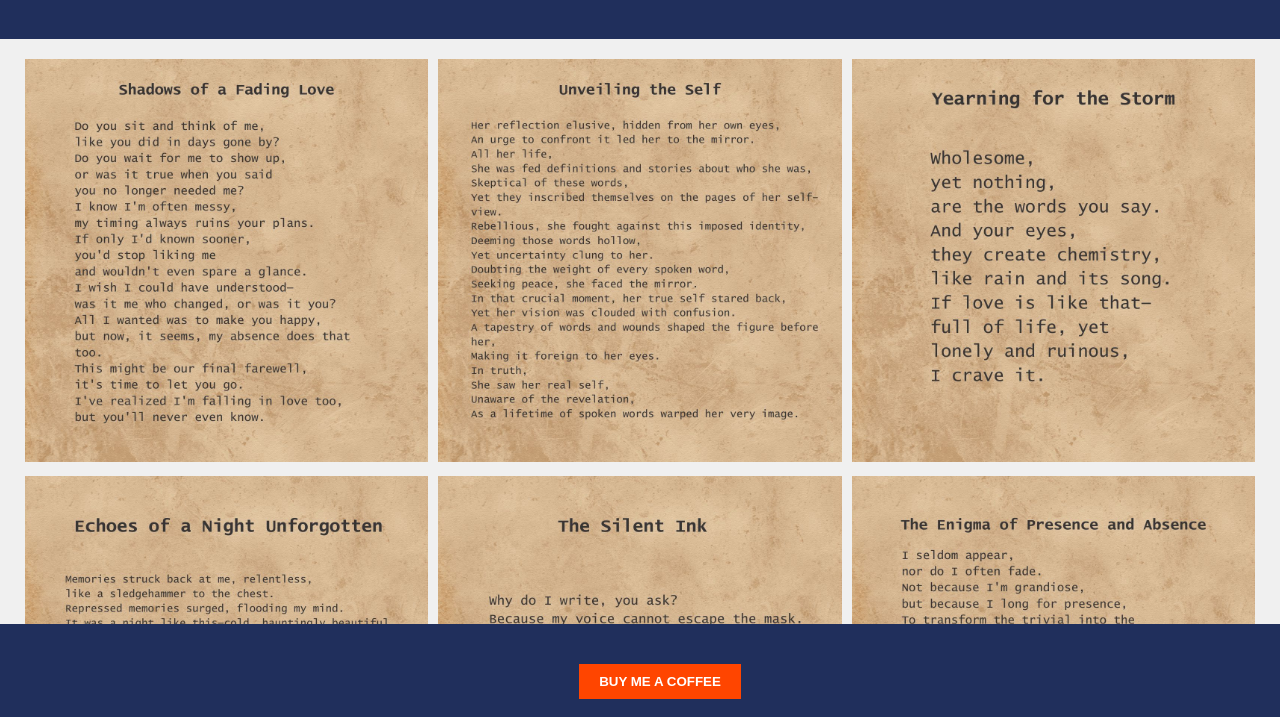
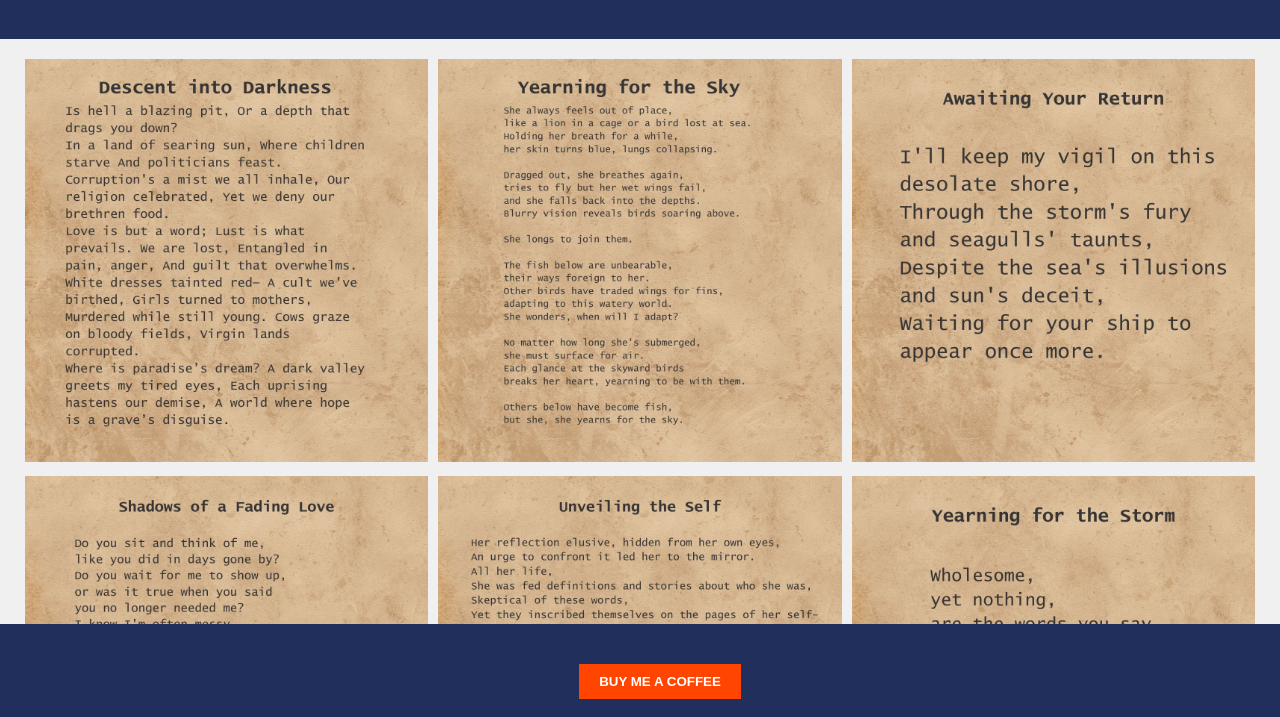
Before and after one commit to Shivkisku/shivnath-s_poem, a plain HTML site: page index.html in a window 1280 px wide. Shown: the part 81-798 px from the top of the page. Drawn offline with Linux system fonts and the light colour scheme.

Commit message:
Add files via upload

```diff
--- a/index.html
+++ b/index.html
@@ -13,6 +13,15 @@
     </header>
     <main>
         <div class="gallery">
+            <div class="gallery-item">
+                <img src="images/Descent into Darkness.jpg" alt="Descent into Darkness">
+            </div>
+            <div class="gallery-item">
+                <img src="images/Yearning for the Sky.jpg" alt="Yearning for the Sky">
+            </div>
+            <div class="gallery-item">
+                <img src="images/Awaiting Your Return.jpg" alt="Awaiting Your Return">
+            </div>
             <div class="gallery-item">
                 <img src="images/Shadows of a Fading Love.jpg" alt="Shadows of a Fading Love">
             </div>
```
Also changed, not shown: images/Awaiting Your Return.jpg (added), images/Descent into Darkness.jpg (added), images/Yearning for the Sky.jpg (added).
